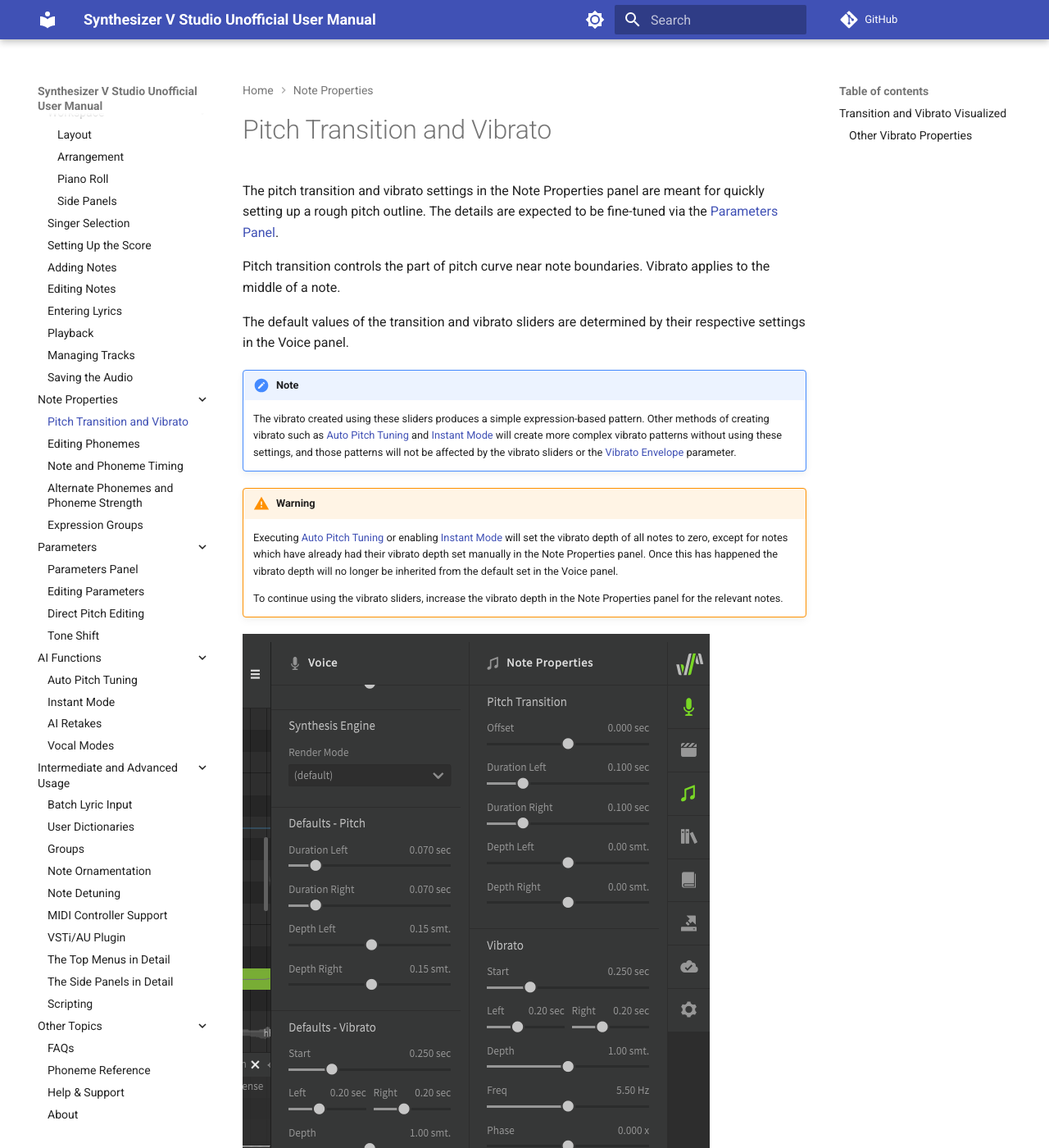
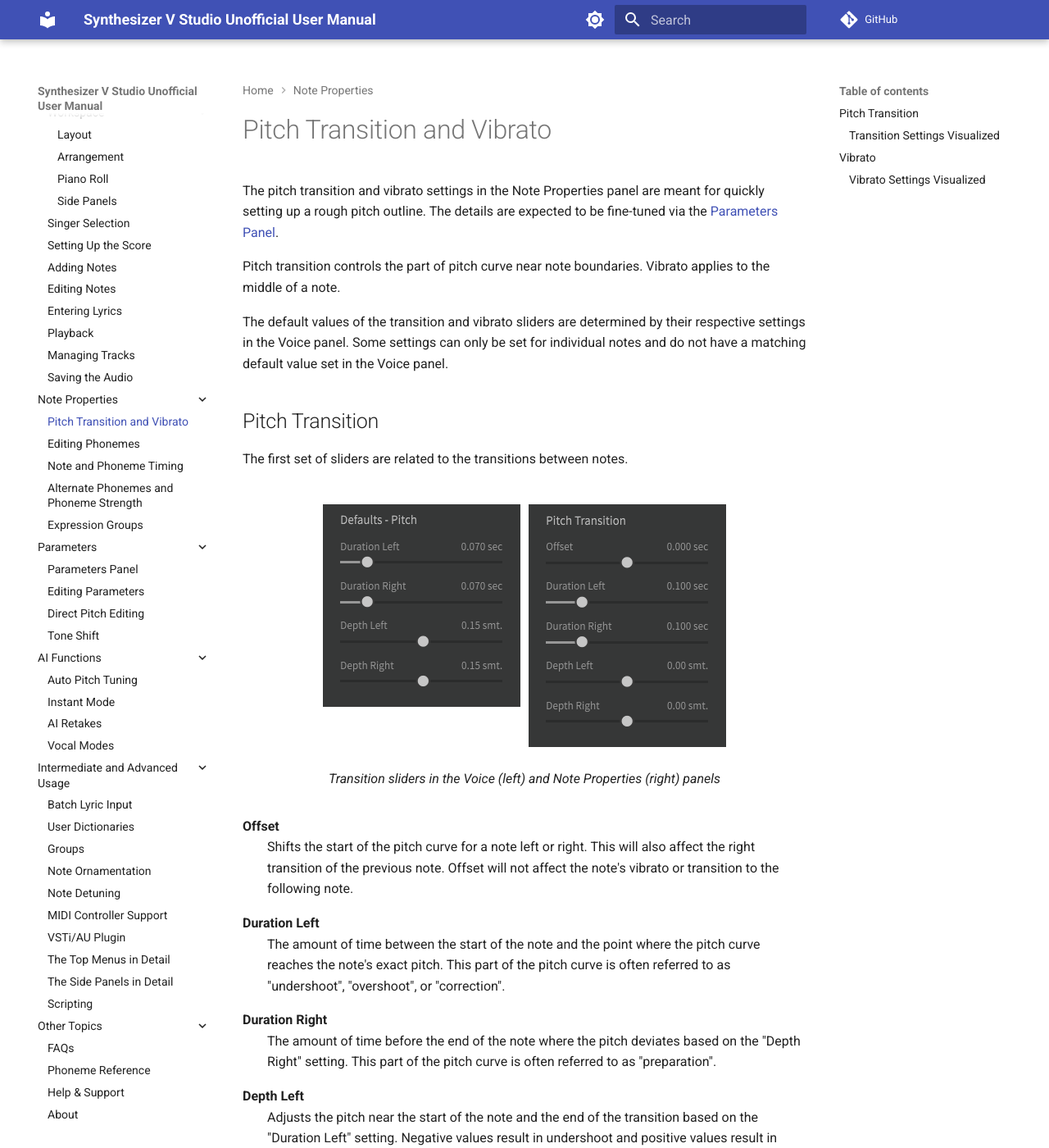
Before and after one commit to claire-west/svstudio-manual, an MkDocs documentation site: the page built from docs/note-properties/pitch-transition-and-vibrato.md, in a window 1280 px wide and 1400 px high. Shown: the whole window at 82% size. Built offline with MkDocs 1.6.1 and Material for MkDocs 9.7.7, drawn with Linux system fonts in a browser that asks for light colours; comment, search, counter and statistics services are not loaded; some of the changed text lies outside the part shown.

Commit message:
Major revision of the Pitch Transition and Vibrato page (#11)

```diff
--- a/docs/note-properties/pitch-transition-and-vibrato.md
+++ b/docs/note-properties/pitch-transition-and-vibrato.md
@@ -4,11 +4,62 @@
 
 Pitch transition controls the part of pitch curve near note boundaries. Vibrato applies to the middle of a note.
 
-The default values of the transition and vibrato sliders are determined by their respective settings in the Voice panel.
+The default values of the transition and vibrato sliders are determined by their respective settings in the Voice panel. Some settings can only be set for individual notes and do not have a matching default value set in the Voice panel.
+
+## Pitch Transition
+
+The first set of sliders are related to the transitions between notes.
+
+<figure markdown>
+  ![Transition Sliders](../img/note-properties/transition-sliders.png)
+  <figcaption>Transition sliders in the Voice (left) and Note Properties (right) panels</figcaption>
+</figure>
+
+**Offset**
+: Shifts the start of the pitch curve for a note left or right. This will also affect the right transition of the previous note. Offset will not affect the note's vibrato or transition to the following note.
+
+**Duration Left**
+: The amount of time between the start of the note and the point where the pitch curve reaches the note's exact pitch. This part of the pitch curve is often referred to as "undershoot", "overshoot", or "correction".
+
+**Duration Right**
+: The amount of time before the end of the note where the pitch deviates based on the "Depth Right" setting. This part of the pitch curve is often referred to as "preparation".
+
+**Depth Left**
+: Adjusts the pitch near the start of the note and the end of the transition based on the "Duration Left" setting. Negative values result in undershoot and positive values result in overshoot.
+
+**Depth Right**
+: Adjusts the pitch neat the end of the note based on the "Duration Right" setting. Negative values will pre-emptively adjust toward the next note and positive values will move away from the next note.
+
+### Transition Settings Visualized
+
+This diagram illustrates how each of the transition sliders affects the pitch curve at the boundary between Note A (lower left) and Note B (upper right).
+
+![Transition Visualized](../img/note-properties/pitch-transition-visualized.png)
+
+## Vibrato
+
+The vibrato sliders produce a simple expression-based pattern similar to a sine wave, which can be used to quickly add vibrato to notes.
 
 !!! note
 
-    The vibrato created using these sliders produces a simple expression-based pattern. Other methods of creating vibrato such as [Auto Pitch Tuning](../ai-functions/auto-pitch-tuning.md) and [Instant Mode](../ai-functions/instant-mode.md) will create more complex vibrato patterns without using these settings, and those patterns will not be affected by the vibrato sliders or the [Vibrato Envelope](../parameters/editing-parameters.md#vibrato-envelope) parameter.
+    Other methods of creating vibrato such as [Auto Pitch Tuning](../ai-functions/auto-pitch-tuning.md) and [Instant Mode](../ai-functions/instant-mode.md) will create more complex vibrato patterns without using these settings, and those patterns will not be affected by the vibrato sliders or the [Vibrato Envelope](../parameters/editing-parameters.md#vibrato-envelope) parameter.
+
+<figure markdown>
+  ![Vibrato Sliders](../img/note-properties/vibrato-sliders.png)
+  <figcaption>Vibrato sliders in the Voice (left) and Note Properties (right) panels</figcaption>
+</figure>
+
+**Start**
+: The delay before vibrato begins, measured from the start of the note.
+
+**Left**
+: The duration of the ease-in behavior before the vibrato reaches its full amplitude.
+
+**Right**
+: The duration of the ease-out behavior where the vibrato curve ends at the tail of the note.
+
+**Depth**
+: The amplitude (in semitones) of the sine-like curve.
 
 !!! warning
 
@@ -16,25 +67,22 @@
 
     To continue using the vibrato sliders, increase the vibrato depth in the Note Properties panel for the relevant notes.
 
-![Transition and Vibrato Sliders](../img/note-properties/pitch-transition-and-vibrato-sliders.png)
+**Frequency**
+: How fast the vibrato oscillates (cycles per second).
 
-## Transition and Vibrato Visualized
-
-<figure markdown>
-  ![Visual Diagram of Each Slider](../img/note-properties/pitch-transition-and-vibrato-breakdown.png)
-  <figcaption>Diagram from the legacy manual for Synthesizer V (2018)</figcaption>
-</figure>
-
-### Other Vibrato Properties
 **Phase**
 : The phase of the sine-wave-like vibrato at its beginning, relative to a full cycle.
-
-**Frequency**
-: How fast the vibrato oscillates (cycles per second).
 
 **Jitter**
 : How much natural pitch fluctuation is added to the pitch curve (non-AI singers only).
 
+### Vibrato Settings Visualized
+
+This diagram illustrates how each of the vibrato sliders affects the pitch curve for a note. The pitch curve before and after the vibrato is based on the Pitch Transition settings described above.
+
+![Vibrato Visualized](../img/note-properties/vibrato-visualized.png)
+
+
 ---
 
 [Report an Issue](https://github.com/claire-west/svstudio-manual/issues/new?template=report-a-problem.md&title=[Page: Transition and Vibrato])
```
Also changed, not shown: README.md (+3 -2 lines), docs/about.md (+2 -1 lines), docs/img/note-properties/pitch-transition-visualized.png (added), docs/img/note-properties/transition-sliders.png (added), docs/img/note-properties/vibrato-sliders.png (added), docs/img/note-properties/vibrato-visualized.png (added), 2 other files.
